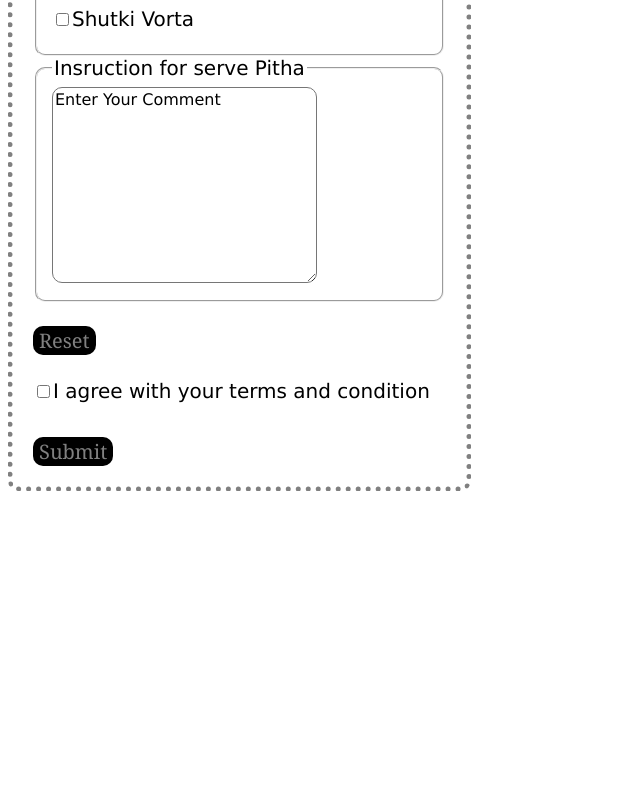
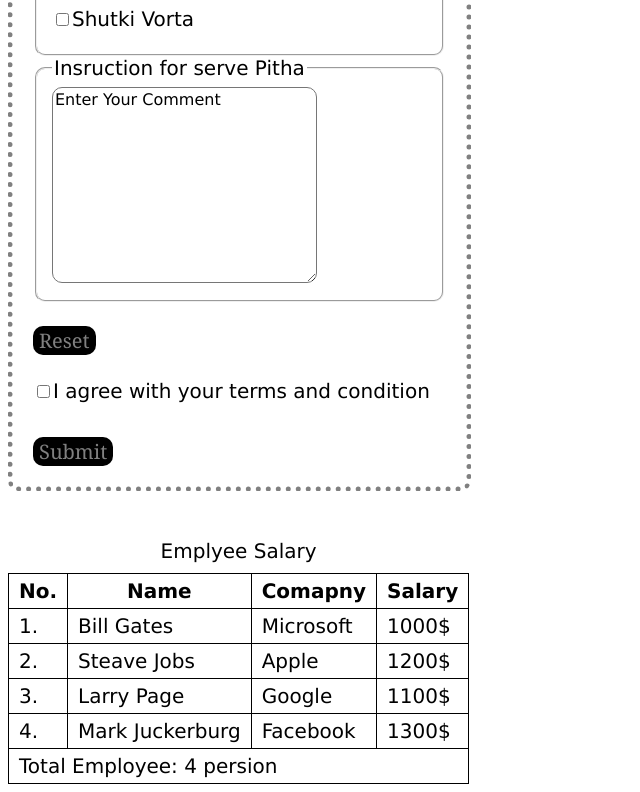
Before and after one commit to Firoz800528/Making-a-form, a plain HTML site: page index.html in a window 1280 px wide. Shown: the part 644-1436 px from the top of the page, without its empty margins (0-640 px from the left). Before the commit the page ends 1143 px from the top, so only its background shows below. Drawn offline with Linux system fonts and the light colour scheme.

Commit message:
second commit

```diff
--- a/index.html
+++ b/index.html
@@ -66,6 +66,51 @@
             <input class="hover" type="submit" value="Submit">
 
         </form>
+    </section><br><br>
+    <section>
+        <table>
+            <caption>Emplyee Salary</caption>
+            <thead>
+                <tr>
+                    <th>No.</th>
+                    <th>Name</th>
+                    <th>Comapny</th>
+                    <th>Salary</th>
+                </tr>
+            </thead>
+            <tbody>
+                <tr>
+                    <td>1.</td>
+                    <td>Bill Gates</td>
+                    <td>Microsoft</td>
+                    <td>1000$</td>
+                </tr>
+                <tr>
+                    <td>2.</td>
+                    <td>Steave Jobs</td>
+                    <td>Apple</td>
+                    <td>1200$</td>
+                </tr>
+                <tr>
+                    <td>3.</td>
+                    <td>Larry Page</td>
+                    <td>Google</td>
+                    <td>1100$</td>
+                </tr>
+                <tr>
+                    <td>4.</td>
+                    <td>Mark Juckerburg</td>
+                    <td>Facebook</td>
+                    <td>1300$</td>
+                </tr>
+                <tr>
+                    <td colspan="4">Total Employee: 4 persion</td>
+                </tr>
+            </tbody>
+            <tfoot>
+
+            </tfoot>
+        </table>
     </section>
 </body>
 </html>
--- a/style.css
+++ b/style.css
@@ -53,3 +53,13 @@ textarea{
 .blank:hover{
 
 }
+table{
+    border-collapse: collapse;
+}
+td, th{
+    border: 1px solid;
+    padding:5px 10px;
+}
+caption{
+    margin-bottom: 10px;
+}
```
